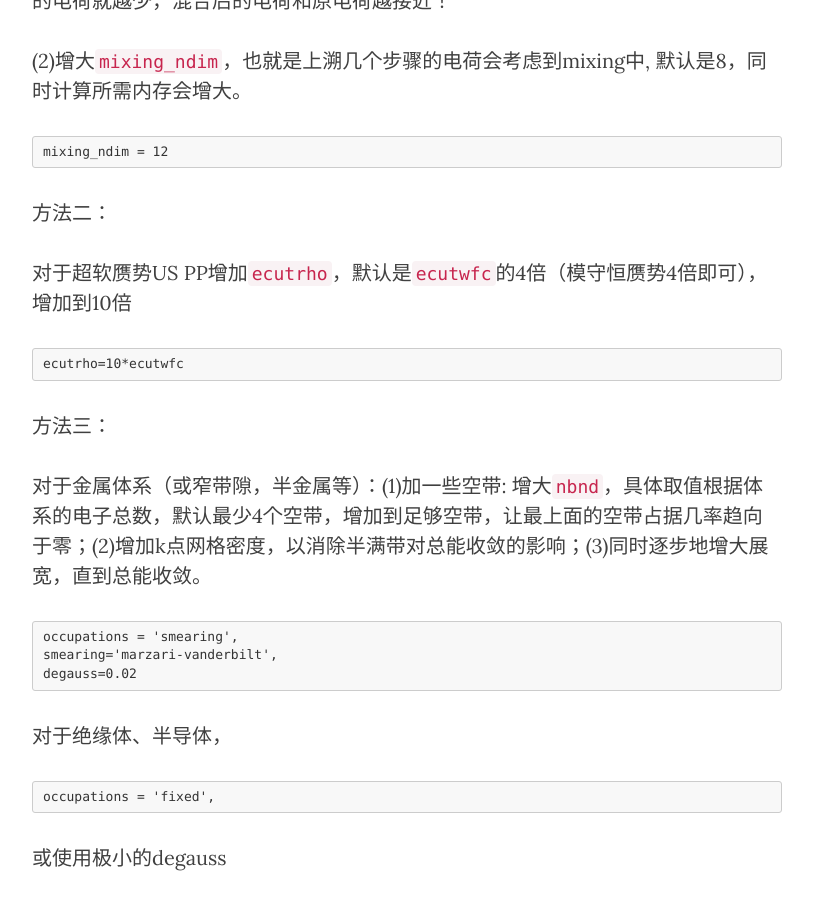
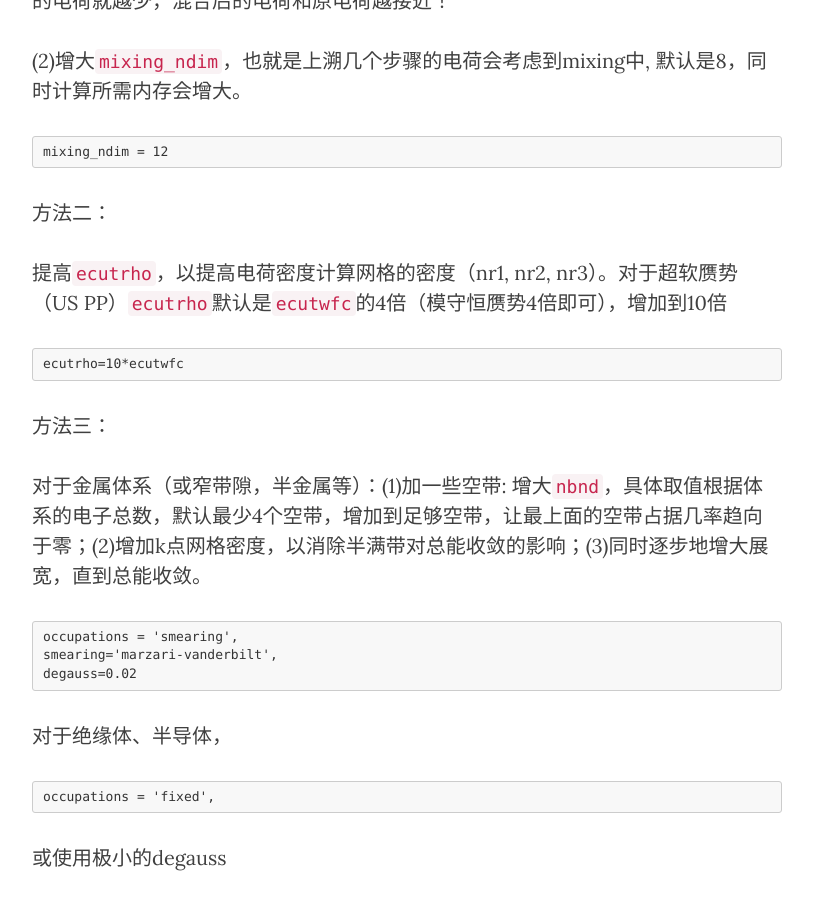
Before and after one commit to yyyu200/DFTbook, a Jekyll site: the page built from _posts/2019-06-27-converge.md, in a window 1280 px wide and 900 px high, scrolled down 1125 px. Shown: the whole window, without its empty margins (233-1046 px from the left). Built offline with Jekyll 4.4.1, drawn with Linux system fonts in a browser that asks for light colours; nearby versions of some CDN libraries; comment, search, counter and statistics services are not loaded.

Commit message:
modify at20190801-10:47:25-aliyun

````diff
--- a/_posts/2019-06-27-converge.md
+++ b/_posts/2019-06-27-converge.md
@@ -43,7 +43,7 @@ mixing_ndim = 12
 
 方法二：
 
-对于超软赝势US PP增加`ecutrho`，默认是`ecutwfc`的4倍（模守恒赝势4倍即可），增加到10倍
+提高`ecutrho`，以提高电荷密度计算网格的密度（nr1, nr2, nr3）。对于超软赝势（US PP）`ecutrho`默认是`ecutwfc`的4倍（模守恒赝势4倍即可），增加到10倍
 ```
 ecutrho=10*ecutwfc
 ```
````
